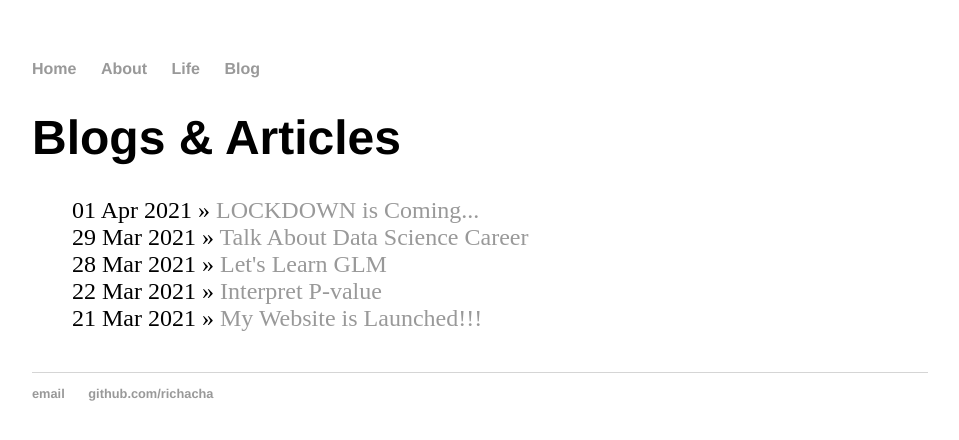
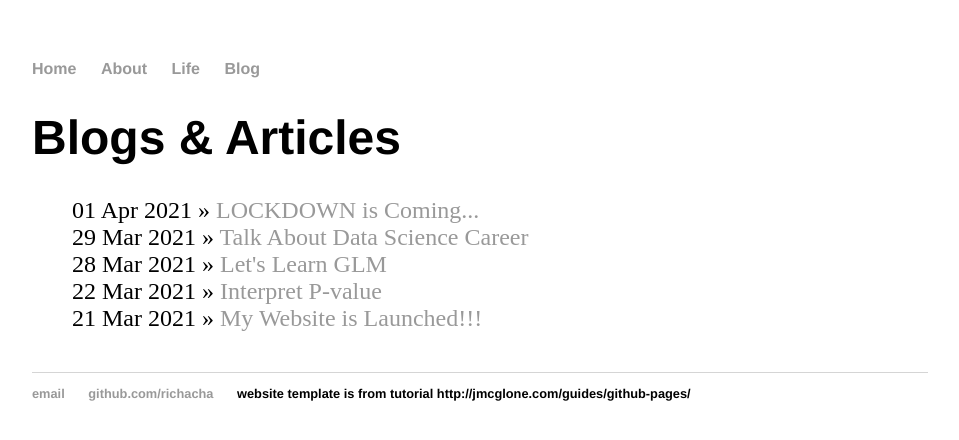
Before and after one commit to Richacha/haolinzhang.github.io, a Jekyll site: the page built from blog/index.html, in a window 1280 px wide. Shown: the top 440 px of the page, without its empty margins (160-1119 px from the left). Built offline with Jekyll 4.4.1, drawn with Linux system fonts in a browser that asks for light colours.

Commit message:
Update default.html

```diff
--- a/_layouts/default.html
+++ b/_layouts/default.html
@@ -23,6 +23,7 @@
 	    		<ul>
 	        		<li><a href="richardhz.zhang@mail.utoronto.ca">email</a></li>
 	        		<li><a href="https://github.com/richacha">github.com/richacha</a></li>
+				<li>website template is from tutorial http://jmcglone.com/guides/github-pages/</li>
 				</ul>
 			</footer>
 
```
